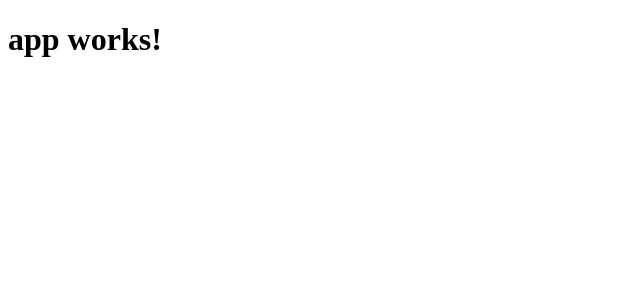
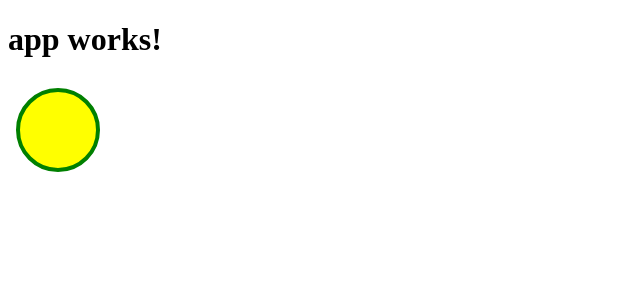
Before and after one commit to RandolphBurt/flow-diagram, an Angular app: page / in a window 1280 px wide. Shown: the top 300 px of the page, without its empty margins (0-640 px from the left). Built offline with nearby package versions, Linux system fonts and the light colour scheme.

Commit message:
Start to play with svg and angular2.

```diff
--- a/src/app/app.component.html
+++ b/src/app/app.component.html
@@ -1,3 +1,7 @@
 <h1>
   {{title}}
 </h1>
+
+<svg width="100%" height="100">
+  <circle [attr.cx]="x" cy="50" r="40" stroke="green" stroke-width="4" fill="yellow" (click)="select()" />
+</svg>
--- a/src/app/app.component.ts
+++ b/src/app/app.component.ts
@@ -7,4 +7,9 @@ import { Component } from '@angular/core';
 })
 export class AppComponent {
   title = 'app works!';
+  x = 50;
+
+  select(): void {
+    this.x += 10;
+  }
 }
```
